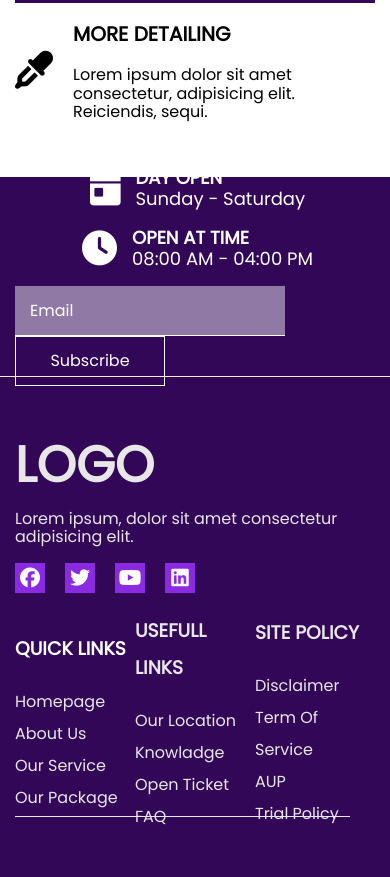
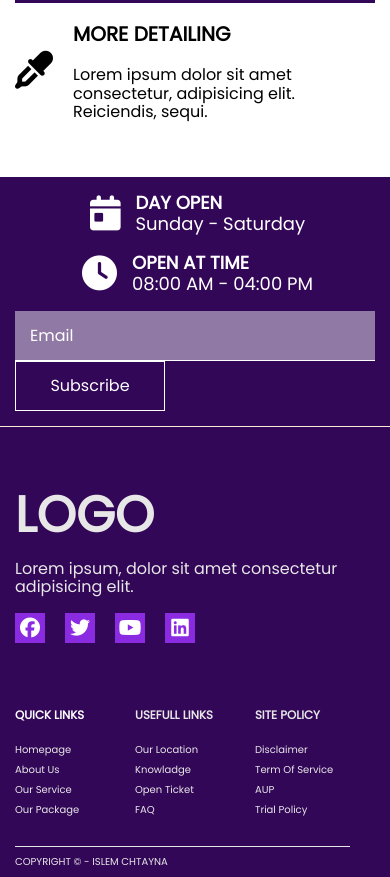
Before and after one commit to chtaynambk/website, a plain HTML site: page index.html in a window 390 px wide. Shown: the part 6101-6978 px from the top of the page. Drawn offline with Linux system fonts and the light colour scheme.

Commit message:
Add files via upload

```diff
--- a/css/style.css
+++ b/css/style.css
@@ -1347,10 +1347,16 @@ footer .container .line{
   position: absolute;
   width: 86%;
   height: 1px;
-  bottom: 60px;
+  bottom: 30px;
   background-color: var(--main-color-alt);
 }
-
+footer .container .line::before{
+  content: "copyright © - islem chtayna";
+  color: var(--main-color-alt);
+  text-transform: uppercase;
+  position: absolute;
+  top: 10px;
+}
 
 
 
@@ -1367,7 +1373,7 @@ footer .container .line{
 
   }
   footer .openday .container .day-time .email input[type=email]{
-    width: 550px;
+    width: 100%;
   }
   footer .openday .container .day-time .d-flex{
     margin-bottom: 15px;
@@ -1395,7 +1401,7 @@ justify-content: space-around;
   }
 
   footer .openday .container .day-time .email input[type=email]{
-    max-width: 270px;
+    max-width: 100%;
   }
   footer .openday .container .day-time .d-flex{
     margin-bottom: 15px;
@@ -1413,7 +1419,7 @@ justify-content: space-around;
     min-height: 700px;
   }
   footer .openday{
-    height: 200px;
+    height: 250px;
   }
   footer .openday .container .day-time{
 flex-wrap: wrap;
@@ -1421,7 +1427,7 @@ justify-content: space-around;
 
   }
   footer .openday .container .day-time .email input[type=email]{
-    width: 370px;
+    width: 100%;
   }
 
   footer .openday .container .day-time .d-flex{
@@ -1434,4 +1440,10 @@ justify-content: space-around;
   footer .all-cont .smedia{
     grid-area: 1/1/1/4;
   }
+  footer .all-cont .quick-l,
+  footer .all-cont .usefull-l,
+  footer .all-cont .site-po{
+    font-size: 1rem;
+    margin-top: 50px;
+  }
 }
```
